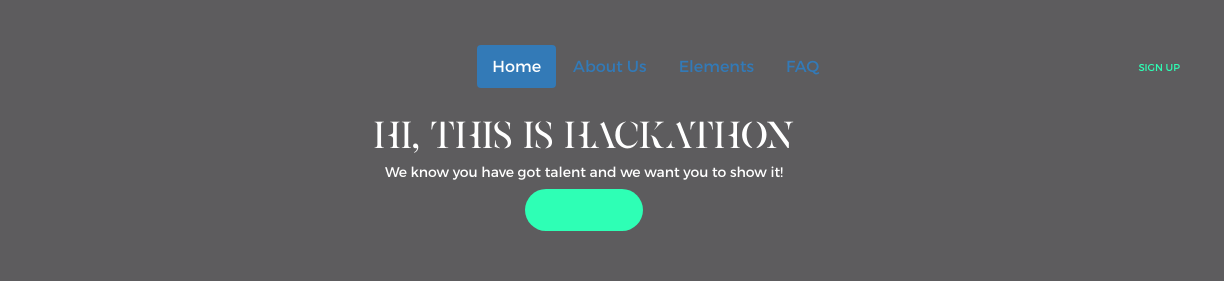
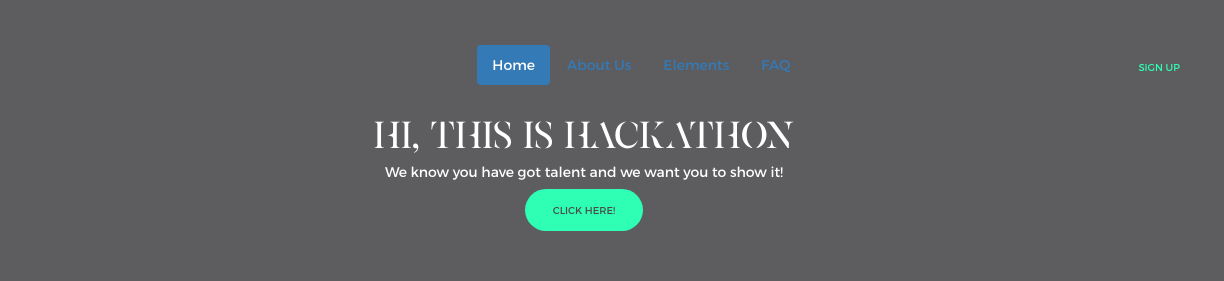
Before and after one commit to ChiragBhatia/suicide-squad-hackathon-boilerplate, a plain HTML site: page index.html in a window 1280 px wide. Shown: the top 281 px of the page, 56-1280 px from the left. Drawn offline with Linux system fonts and the light colour scheme.

Commit message:
font changes

```diff
--- a/styles/common.css
+++ b/styles/common.css
@@ -12,7 +12,8 @@
 }
 body {
 	font-family: 'Montserrat';
-	font-size: 16px;
+	font-size: 14px;
+	color: #757575;
 }
 .bold {
 	font-family: 'Montserrat Bold';
@@ -42,7 +43,7 @@ button:focus {
 }
 .green-button, .green-button-inverted:hover {
 	background-color: #2effb5;
-	color: transparent;
+	color: #4a4a4a;
 	border: none;
 }
 .green-button-inverted, .green-button:hover {
@@ -54,3 +55,6 @@ button:focus {
 h1 {
 	font-family: 'ExodusDemo';
 }
+h6 {
+	font-size: 20px;
+}
```
